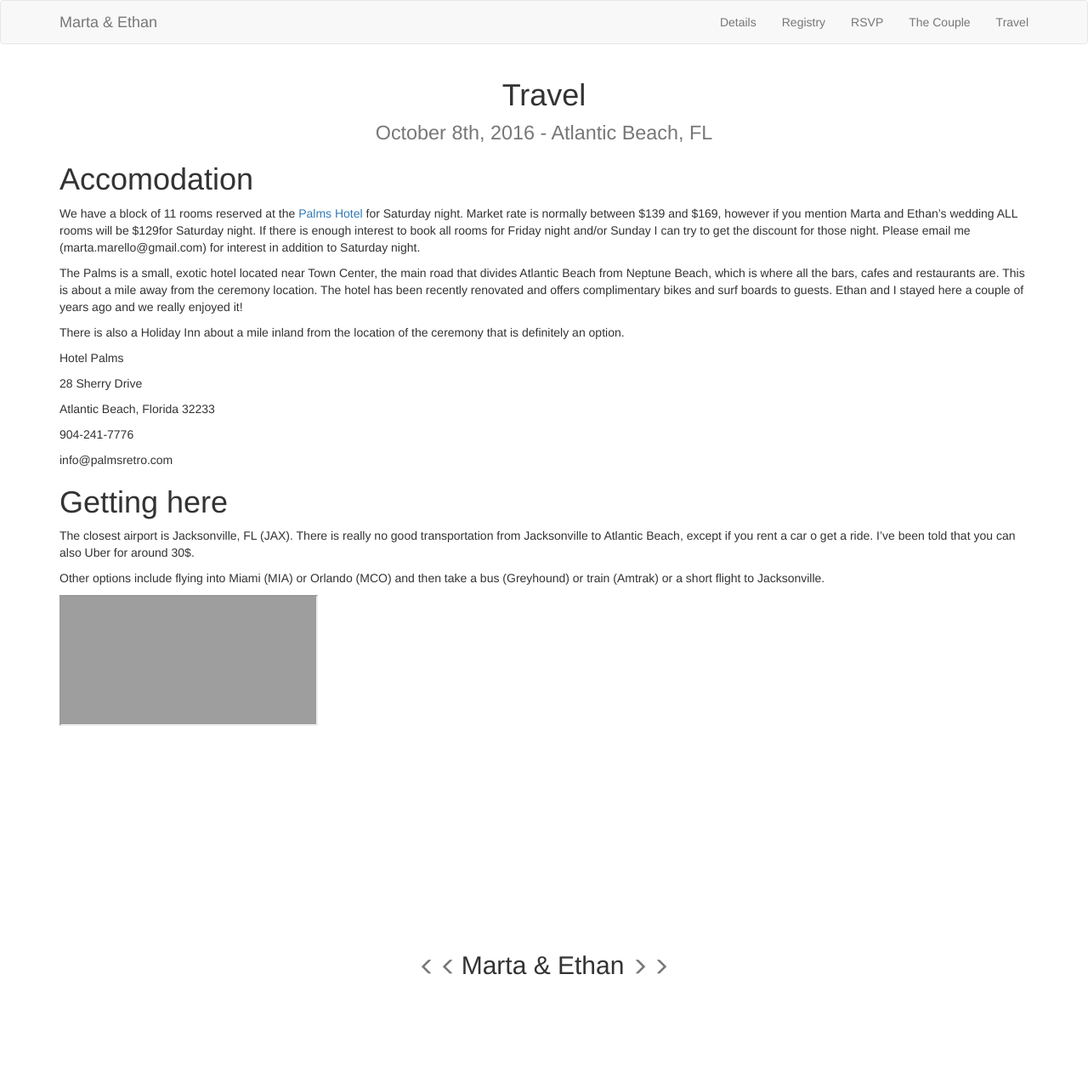
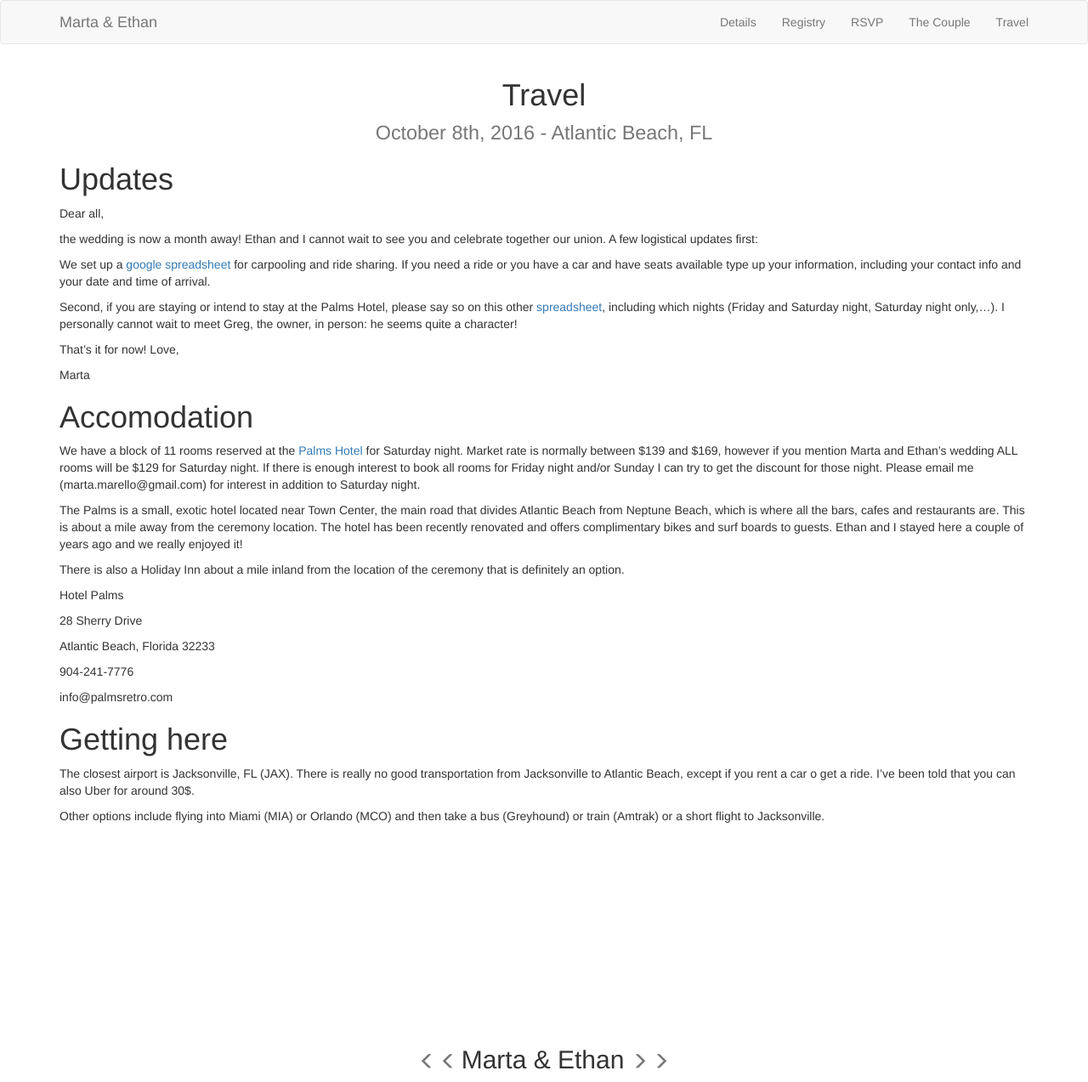
Before and after one commit to esoergel/wedding-site, a Jekyll site: the page built from travel.md, in a window 1280 px wide. Shown: the whole page at 85% size. Built offline with Jekyll 4.4.1, drawn with Linux system fonts in a browser that asks for light colours; before the commit the page ends 1162 px from its top, so only the background shows below that; grey boxes are pictures that could not be loaded.

Commit message:
Update travel.md

```diff
--- a/travel.md
+++ b/travel.md
@@ -5,9 +5,26 @@ subheading: October 8th, 2016 - Atlantic Beach, FL
 ---
 
 
+# Updates
+
+Dear all,
+
+the wedding is now a month away! Ethan and I cannot wait to see you and celebrate together our union.
+A few logistical updates first:
+
+We set up a [google spreadsheet](https://docs.google.com/spreadsheets/d/1LP7XYf56kV703ZLHnGwH4H7QZds6baYzsP4VDncw0Ns/edit?usp=sharing) for carpooling and ride sharing. If you need a ride or you have a car and have seats available type up your information, including your contact info and your date and time of arrival.
+
+Second, if you are staying or intend to stay at the Palms Hotel, please say so on this other [spreadsheet](https://docs.google.com/spreadsheets/d/1AuXi1MT7f4kClFAMR_qvWEw9s9_TGAwXMHPKjLU5pzQ/edit?usp=sharing), including which nights (Friday and Saturday night, Saturday night only,...). I personally cannot wait to meet Greg, the owner, in person: he seems quite a character!
+
+That's it for now!
+Love,
+
+Marta
+
+
 # Accomodation
 
-We have a block of 11 rooms reserved at the [Palms Hotel](http://www.palmsretro.com/) for Saturday night. Market rate is normally between $139 and $169, however if you mention Marta and Ethan's wedding ALL rooms will be $129for Saturday night. If there is enough interest to book all rooms for Friday night and/or Sunday I can try to get the discount for those night. Please email me (marta.marello@gmail.com) for interest in addition to Saturday night.
+We have a block of 11 rooms reserved at the [Palms Hotel](http://www.palmsretro.com/) for Saturday night. Market rate is normally between $139 and $169, however if you mention Marta and Ethan's wedding ALL rooms will be $129 for Saturday night. If there is enough interest to book all rooms for Friday night and/or Sunday I can try to get the discount for those night. Please email me (marta.marello@gmail.com) for interest in addition to Saturday night.
 
 The Palms is a small, exotic hotel located near Town Center, the main road that divides Atlantic Beach from Neptune Beach, which is where all the bars, cafes and restaurants are. This is about a mile away from the ceremony location. The hotel has been recently renovated and offers complimentary bikes and surf boards to guests. Ethan and I stayed here a couple of years ago and we really enjoyed it!
 
@@ -30,5 +47,3 @@ info@palmsretro.com
 The closest airport is Jacksonville, FL (JAX). There is really no good transportation from Jacksonville to Atlantic Beach, except if you rent a car o get a ride. I've been told that you can also Uber for around 30$.
 
 Other options include flying into Miami (MIA) or Orlando (MCO) and then take a bus (Greyhound) or train (Amtrak) or a short flight to Jacksonville.
-
-<iframe src="https://docs.google.com/spreadsheets/d/1LP7XYf56kV703ZLHnGwH4H7QZds6baYzsP4VDncw0Ns/?gid=0&amp;single=true&amp;widget=true&amp;headers=false"></iframe>
```
